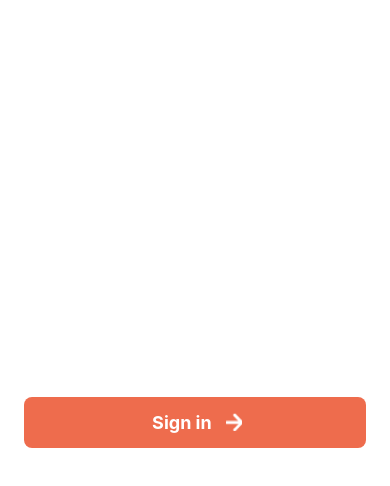
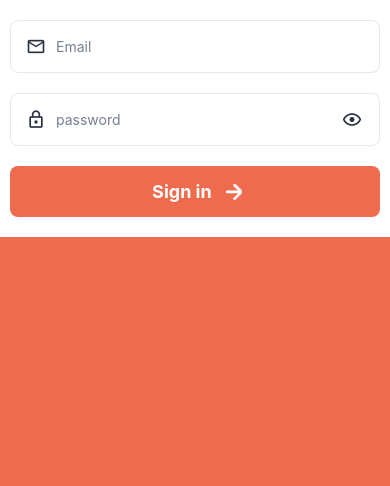
Before and after one commit to YohanFleury/El-Maldito-Proyecto, a React Native app: screen / in a window 390 px wide. Shown: the top 486 px of the page. Built offline with nearby package versions, Linux system fonts and the light colour scheme.

Commit message:
ui text input done

```diff
--- a/App.tsx
+++ b/App.tsx
@@ -1,17 +1,24 @@
 import { StatusBar } from 'expo-status-bar';
 import { StyleSheet, Text, View, } from 'react-native';
+import Screen from './app/components/Screen';
 
 import ClassicBtn from './app/components/ClassicBtn/ClassicBtn';
+import AppTextInput from './app/components/AppTextInput/AppTextInput';
 
 export default function App() {
   return (
-    <View style={styles.container}>
-      <ClassicBtn
-        title='Sign in'
-        onPress={() => console.log('pressed !')}
-        icon={require('./app/assets/arrow.png')} />
-      <StatusBar style="auto" />
-    </View>
+      <Screen>
+        <View style={styles.view}>
+          <AppTextInput placeholder='Email' icon="email-outline" />
+          <AppTextInput placeholder='password' icon="lock-outline" isPassword />
+
+          <ClassicBtn
+            title='Sign in'
+            onPress={() => console.log('pressed !')}
+            icon={require('./app/assets/arrow.png')} />
+          </View>
+        <StatusBar style="auto" />
+      </Screen>
   );
 }
 
@@ -22,4 +29,8 @@ const styles = StyleSheet.create({
     alignItems: 'center',
     justifyContent: 'center',
   },
+  view: {
+    padding: 10,
+    backgroundColor: "white"
+  }
 });
--- /dev/null
+++ b/app/components/AppTextInput/AppTextInput-types.ts
@@ -0,0 +1,6 @@
+export interface AppTextInputProps {
+    placeholder: string;
+    icon?: any;
+    isPassword?: boolean;
+    size?: number;
+}
--- /dev/null
+++ b/app/components/AppTextInput/AppTextInput.tsx
@@ -0,0 +1,62 @@
+import React, {useState} from 'react'
+import { View, StyleSheet, TextInput, Image } from 'react-native'
+import colors from '../../config/colors'
+import { AppTextInputProps } from './AppTextInput-types'
+
+import { MaterialCommunityIcons } from '@expo/vector-icons';
+
+
+const AppTextInput = ({ placeholder, icon, isPassword = false, size=20 }: AppTextInputProps) => {
+    const [isHidden, setIsHidden] = useState<boolean>(isPassword)
+   return (
+      <View style={styles.container}>
+        <View style={styles.secondContainer}>
+            {icon && <MaterialCommunityIcons name={icon} size={size} color="#293241" style={styles.icon} />
+            }
+            <TextInput
+                placeholder={placeholder}
+                placeholderTextColor='#777E90'
+                style={styles.input}
+                onChangeText={e => console.log('input changed',e)}
+                secureTextEntry={isHidden}
+                />
+            {isPassword &&
+            <MaterialCommunityIcons
+                name={isHidden ? "eye-outline" : "eye-off-outline"}
+                onPress={() => setIsHidden(x => !x)}
+                size={20}
+                color="#293241"
+                style={styles.password} />
+            }
+        </View>
+      </View>
+   )
+}
+
+const styles = StyleSheet.create({
+   container: {
+    backgroundColor: colors.white,
+    borderColor: '#E6E8EC',
+    borderWidth: 1,
+    borderStyle: 'solid',
+    borderRadius: 8,
+    width: '100%',
+
+    marginVertical: 10
+   },
+   secondContainer: {
+    flexDirection: 'row',
+    padding: 15,
+   },
+   input: {
+    width: '95%',
+   },
+   icon: {
+    marginRight: 10,
+   },
+   password: {
+    marginLeft: -35,
+   }
+})
+
+export default AppTextInput
--- a/app/components/ClassicBtn/ClassicBtn.tsx
+++ b/app/components/ClassicBtn/ClassicBtn.tsx
@@ -25,7 +25,7 @@ const styles = StyleSheet.create({
         justifyContent: 'center',
         alignItems: 'center',
         padding: 15,
-        width: 342,
+        width: '100%',
         marginVertical: 10,
     },
     text: {
--- /dev/null
+++ b/app/components/Screen.tsx
@@ -0,0 +1,28 @@
+import React from 'react'
+
+import Constants from 'expo-constants'
+import { SafeAreaView, StyleSheet, View } from 'react-native'
+import colors from '../config/colors'
+
+const Screen = ({ children, style }: any) => {
+    return (
+        <SafeAreaView style={[styles.screen, style]}>
+            <View style={[styles.view, style]}>
+                {children}
+            </View>
+        </SafeAreaView>
+    )
+}
+
+const styles = StyleSheet.create({
+    screen: {
+        paddingTop: Constants.statusBarHeight,
+        flex: 1,
+        backgroundColor: colors.primary
+    },
+    view: {
+        flex: 1,
+    }
+})
+
+export default Screen
--- a/package.json
+++ b/package.json
@@ -14,6 +14,7 @@
     "preset": "jest-expo"
   },
   "dependencies": {
+    "@expo/vector-icons": "^13.0.0",
     "apisauce": "^2.1.6",
     "expo": "~46.0.9",
     "expo-status-bar": "~1.4.0",
```
Also changed, not shown: 2 other files (tests, documents, lock files or other folders).
